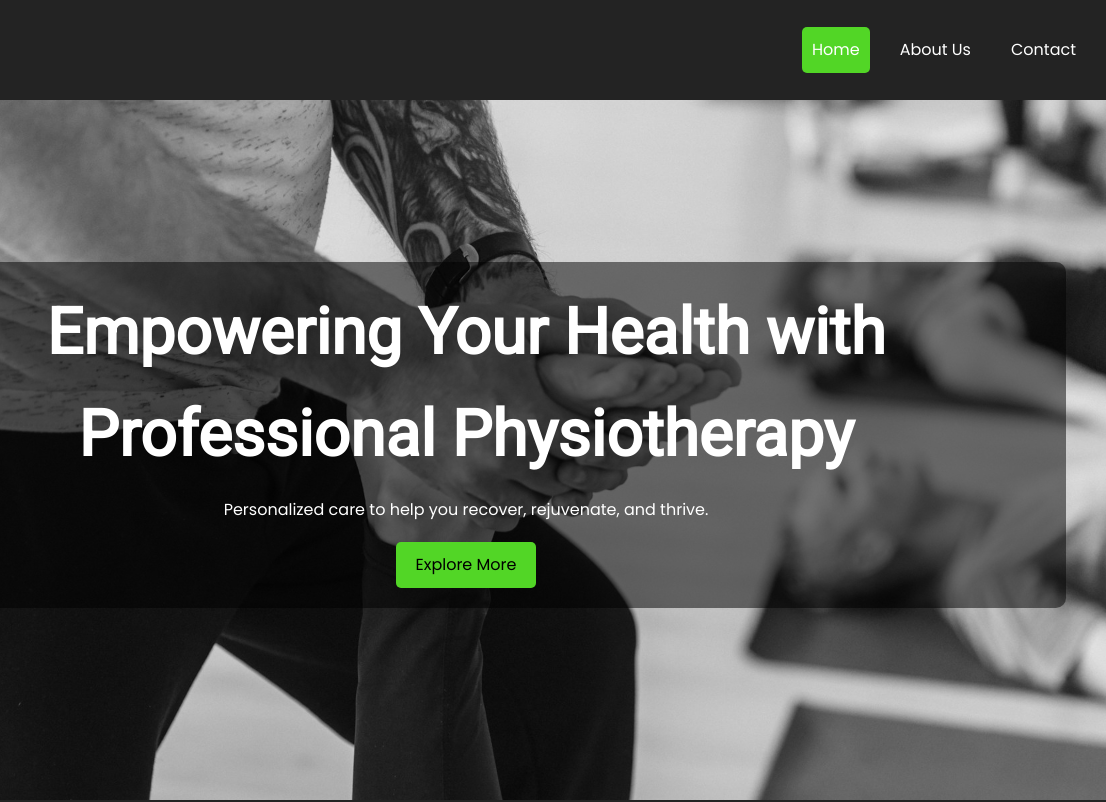
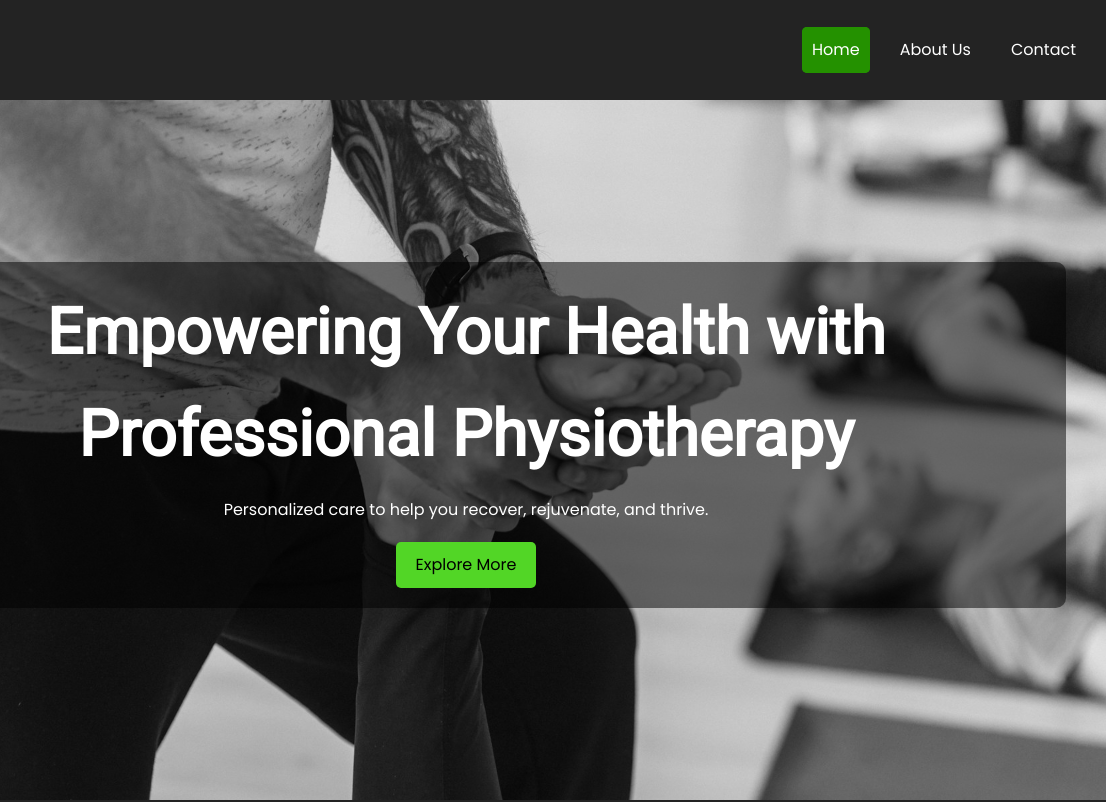
Before and after one commit to nic-dgl103-f24-dlu1/project-shokeenhanu12, a plain HTML site: page index.html in a window 1280 px wide. Shown: the top 802 px of the page, 174-1280 px from the left. Drawn offline with Linux system fonts and the light colour scheme.

Commit message:
Change link color

```diff
--- a/index.html
+++ b/index.html
@@ -27,7 +27,7 @@
       >
       <nav class="nav-links">
         <ul>
-          <li class="active"><a href="index.html">Home</a></li>
+          <li class="active"><a href="index.html" class="active">Home</a></li>
           <li><a href="aboutus.html">About Us</a></li>
           <li><a href="contact.html">Contact</a></li>
         </ul>
--- a/style.css
+++ b/style.css
@@ -124,9 +124,8 @@ footer {
 
 .nav-links a:hover,
 .active {
-  background-color: #52d626;
+  background-color: #249100;
   border-radius: 5px;
-  color: black;
 }
 
 
```
Also changed, not shown: aboutus.html (+1 -1 lines), contact.html (+1 -1 lines).
